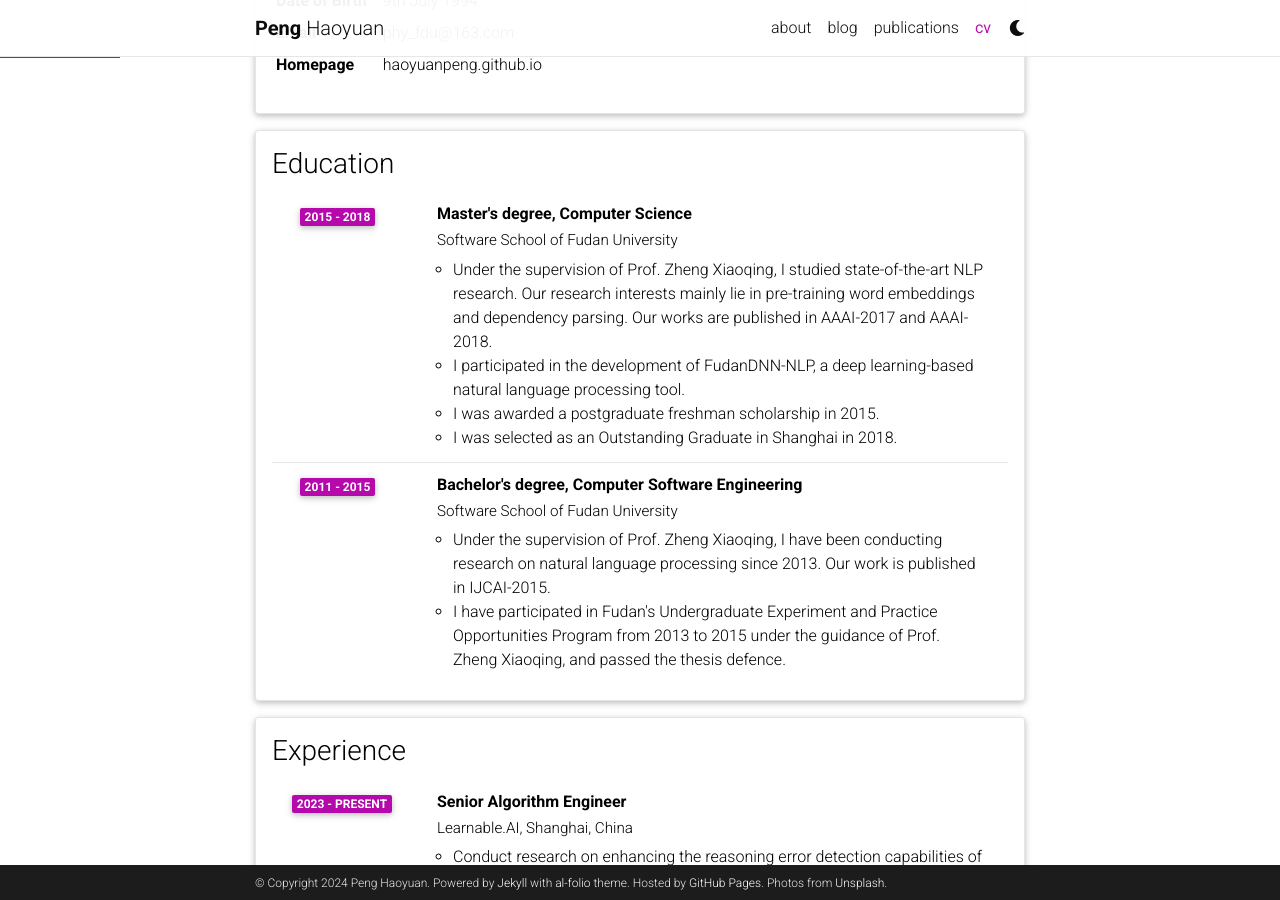
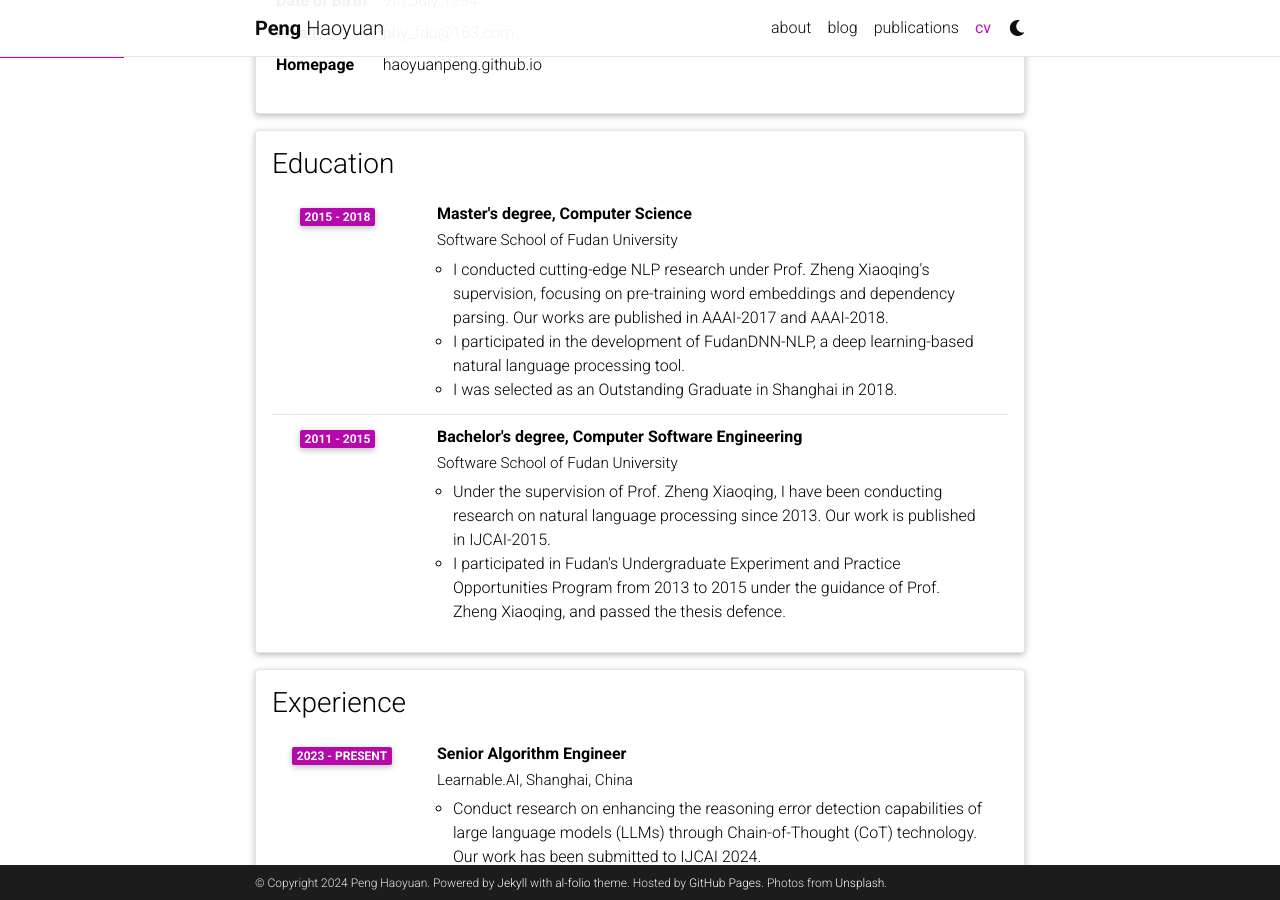
Before and after one commit to HaoyuanPeng/haoyuanpeng.github.io, a Jekyll site: the page built from _pages/cv.md, in a window 1280 px wide and 900 px high, scrolled down 295 px. Built offline with Jekyll 4.4.1, drawn with Linux system fonts in a browser that asks for light colours; comment, search, counter and statistics services are not loaded; a style sheet for code colours, icons or effects is not loaded; some of the changed text lies outside the part shown.

Commit message:
update cv and cv.pdf

```diff
--- a/_data/cv.yml
+++ b/_data/cv.yml
@@ -17,16 +17,15 @@
       institution: Software School of Fudan University
       year: 2015 - 2018
       description:
-        - Under the supervision of Prof. Zheng Xiaoqing, I studied state-of-the-art NLP research. Our research interests mainly lie in pre-training word embeddings and dependency parsing. Our works are published in AAAI-2017 and AAAI-2018.
+        - I conducted cutting-edge NLP research under Prof. Zheng Xiaoqing's supervision, focusing on pre-training word embeddings and dependency parsing. Our works are published in AAAI-2017 and AAAI-2018.
         - I participated in the development of FudanDNN-NLP, a deep learning-based natural language processing tool.
-        - I was awarded a postgraduate freshman scholarship in 2015.
         - I was selected as an Outstanding Graduate in Shanghai in 2018.
     - title: Bachelor's degree, Computer Software Engineering
       institution: Software School of Fudan University
       year: 2011 - 2015
       description:
         - Under the supervision of Prof. Zheng Xiaoqing, I have been conducting research on natural language processing since 2013. Our work is published in IJCAI-2015.
-        - I have participated in Fudan's Undergraduate Experiment and Practice Opportunities Program from 2013 to 2015 under the guidance of Prof. Zheng Xiaoqing, and passed the thesis defence.
+        - I participated in Fudan's Undergraduate Experiment and Practice Opportunities Program from 2013 to 2015 under the guidance of Prof. Zheng Xiaoqing, and passed the thesis defence.
 
 - title: Experience
   type: time_table
@@ -84,9 +83,6 @@
     - year: 2018
       items:
         - Outstanding Graduate in Shanghai
-    - year: 2015
-      items:
-        - Postgraduate Freshman Scholarship
 
 - title: Publications
   type: time_table
```
Also changed, not shown: 1 other file.
